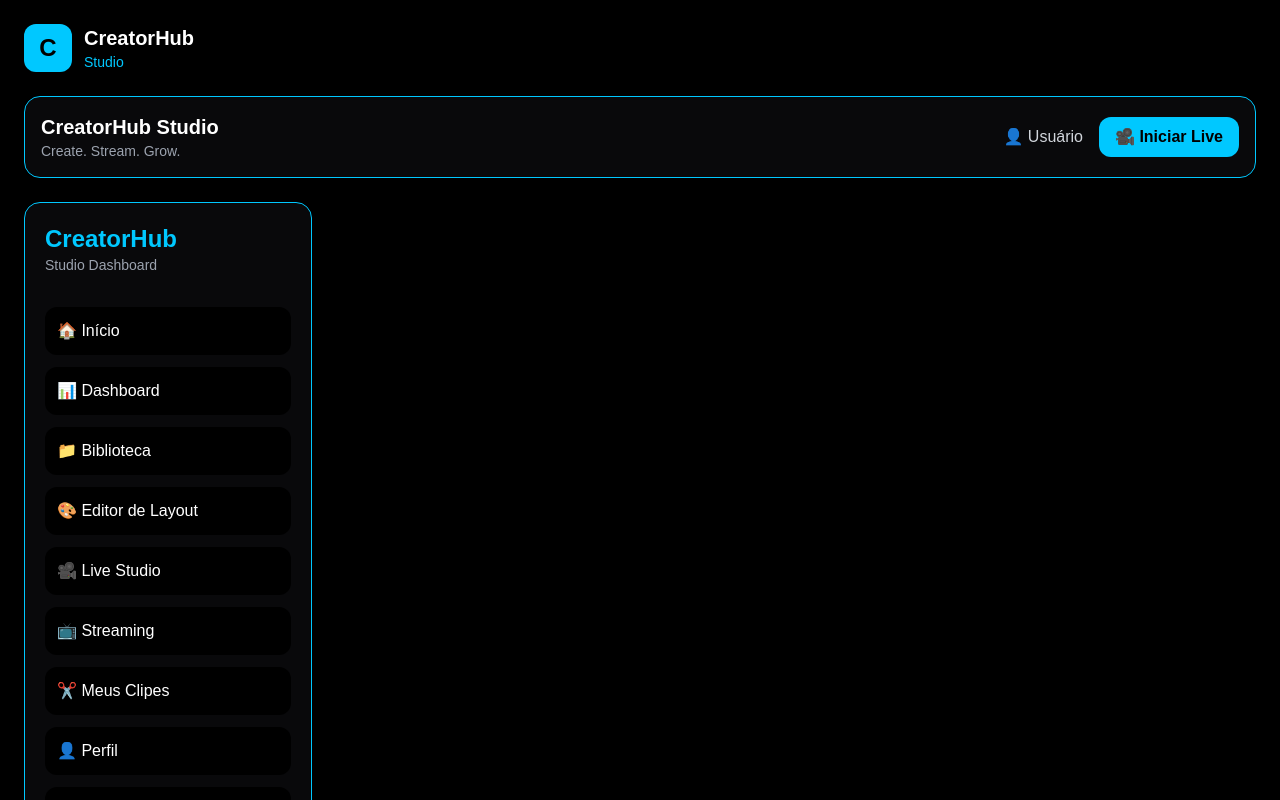
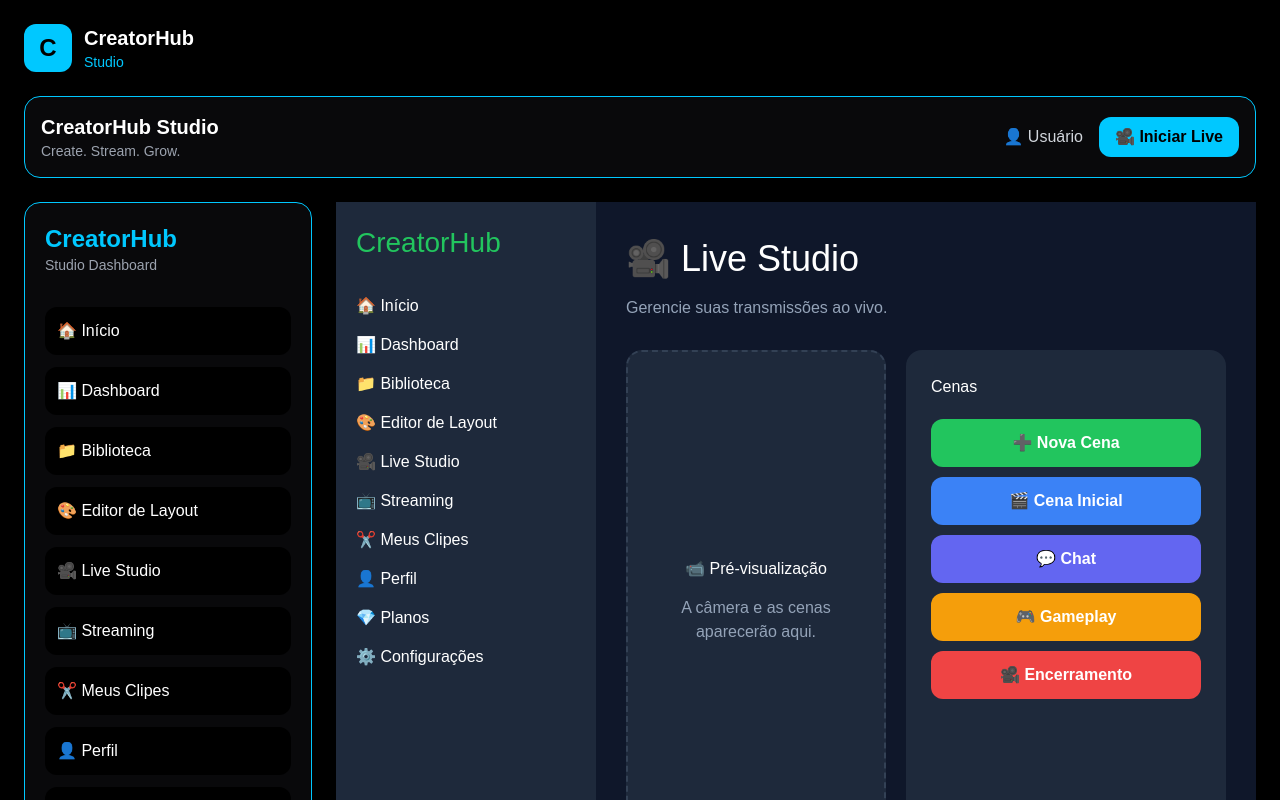
Before and after one commit to semjuan01-lang/creatorhub-studio, a Next.js app: page /live in a window 1280 px wide. Before the commit this address had no page. Shown: the top 800 px of the page. Built offline with nearby package versions, Linux system fonts and the light colour scheme.

Commit message:
Create LiveStudio component for live streaming

```diff
--- /dev/null
+++ b/app/live/page.tsx
@@ -0,0 +1,103 @@
+import Layout from "@/components/Layout";
+import Button from "@/components/Button";
+
+export default function LiveStudio() {
+  return (
+    <Layout>
+      <div>
+        <h1
+          style={{
+            fontSize: "36px",
+            color: "#ffffff",
+            marginBottom: "10px",
+          }}
+        >
+          🎥 Live Studio
+        </h1>
+
+        <p
+          style={{
+            color: "#94a3b8",
+            marginBottom: "30px",
+          }}
+        >
+          Gerencie suas transmissões ao vivo.
+        </p>
+
+        <div
+          style={{
+            display: "grid",
+            gridTemplateColumns: "1fr 320px",
+            gap: "20px",
+          }}
+        >
+          <div
+            style={{
+              background: "#1e293b",
+              borderRadius: "16px",
+              padding: "30px",
+              minHeight: "500px",
+              display: "flex",
+              justifyContent: "center",
+              alignItems: "center",
+              border: "2px dashed #334155",
+            }}
+          >
+            <div
+              style={{
+                textAlign: "center",
+              }}
+            >
+              <h2>📹 Pré-visualização</h2>
+
+              <p
+                style={{
+                  color: "#94a3b8",
+                  marginTop: "15px",
+                }}
+              >
+                A câmera e as cenas aparecerão aqui.
+              </p>
+            </div>
+          </div>
+
+          <div
+            style={{
+              background: "#1e293b",
+              borderRadius: "16px",
+              padding: "25px",
+            }}
+          >
+            <h2>Cenas</h2>
+
+            <div
+              style={{
+                marginTop: "20px",
+                display: "grid",
+                gap: "10px",
+              }}
+            >
+              <Button>➕ Nova Cena</Button>
+
+              <Button color="#3b82f6">
+                🎬 Cena Inicial
+              </Button>
+
+              <Button color="#6366f1">
+                💬 Chat
+              </Button>
+
+              <Button color="#f59e0b">
+                🎮 Gameplay
+              </Button>
+
+              <Button color="#ef4444">
+                🎥 Encerramento
+              </Button>
+            </div>
+          </div>
+        </div>
+      </div>
+    </Layout>
+  );
+}
```
